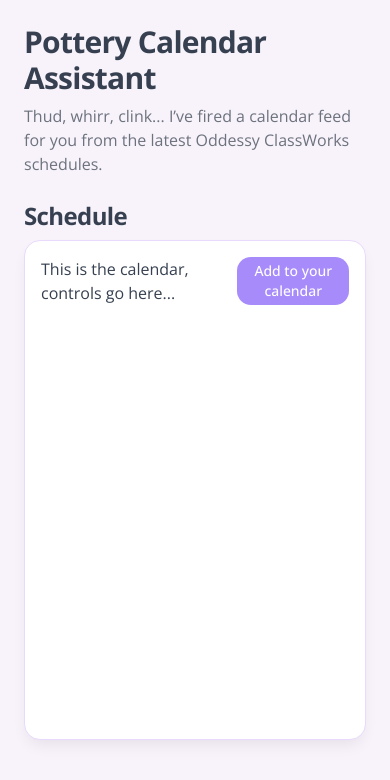
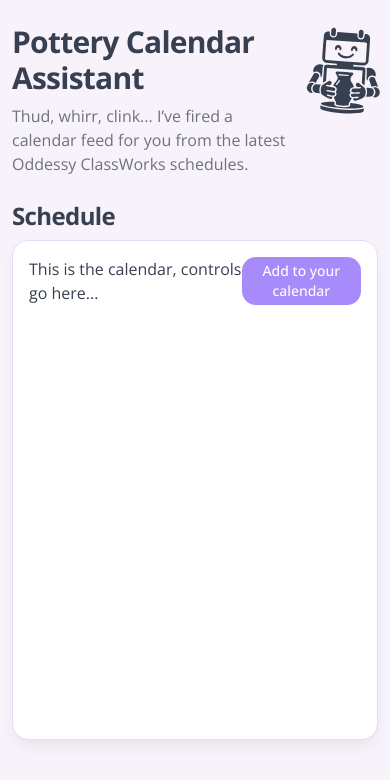
Before and after one commit to nickbreaton/pottery-hours, a SvelteKit app: page / in a window 390 px wide. Shown: the top 780 px of the page. Built offline with nearby package versions, Linux system fonts and the light colour scheme; what @effect/platform would draw is missing.

Commit message:
Get logo showing on mobile

```diff
--- a/src/routes/+layout.svelte
+++ b/src/routes/+layout.svelte
@@ -4,6 +4,6 @@
 	let { children } = $props();
 </script>
 
-<div class="mx-auto max-w-4xl px-6 py-6 sm:py-12">
+<div class="mx-auto max-w-4xl px-3 py-6 sm:py-12">
 	{@render children()}
 </div>
--- a/src/routes/+page.svelte
+++ b/src/routes/+page.svelte
@@ -7,7 +7,7 @@
 </script>
 
 <div class="space-y-6 sm:space-y-10">
-	<div class="flex justify-between">
+	<div class="flex justify-between gap-3">
 		<div class="space-y-2">
 			<h1 class="max-w-xs scroll-m-20 text-3xl font-bold tracking-tight text-balance sm:max-w-lg">
 				Pottery Calendar Assistant
@@ -19,9 +19,9 @@
 			</p>
 		</div>
 
-		<div class="relative w-32 not-sm:hidden">
+		<div class="relative w-32 sm:shrink-0">
 			<Logo
-				class="text-accent-foreground absolute w-32 shrink-0 -translate-y-3 scale-110 rotate-[4deg]"
+				class="text-accent-foreground absolute w-full shrink-0 translate-x-[8%] translate-y-2 scale-120 rotate-[4deg] sm:-translate-y-3 sm:scale-110"
 			/>
 		</div>
 	</div>
```
